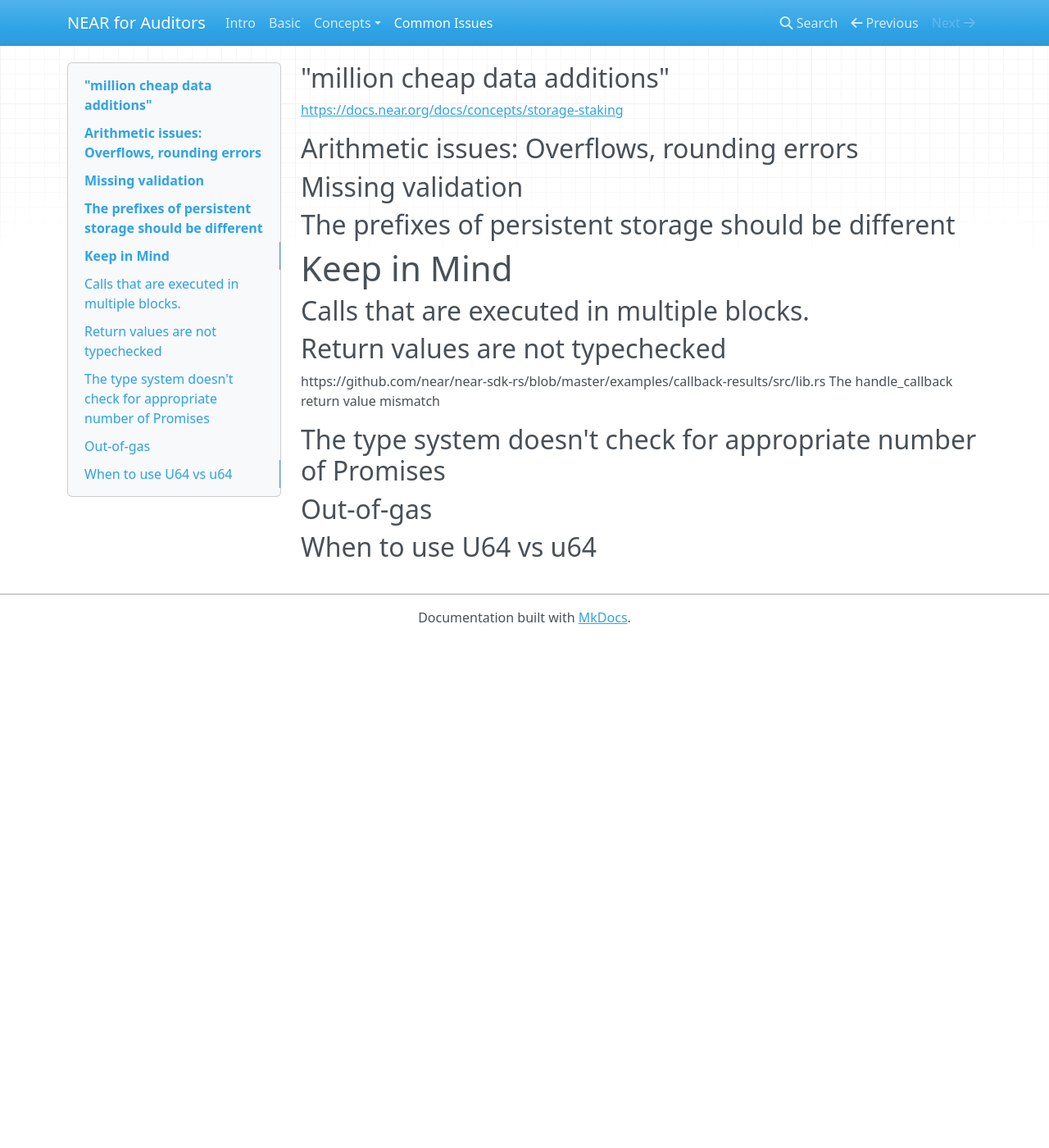
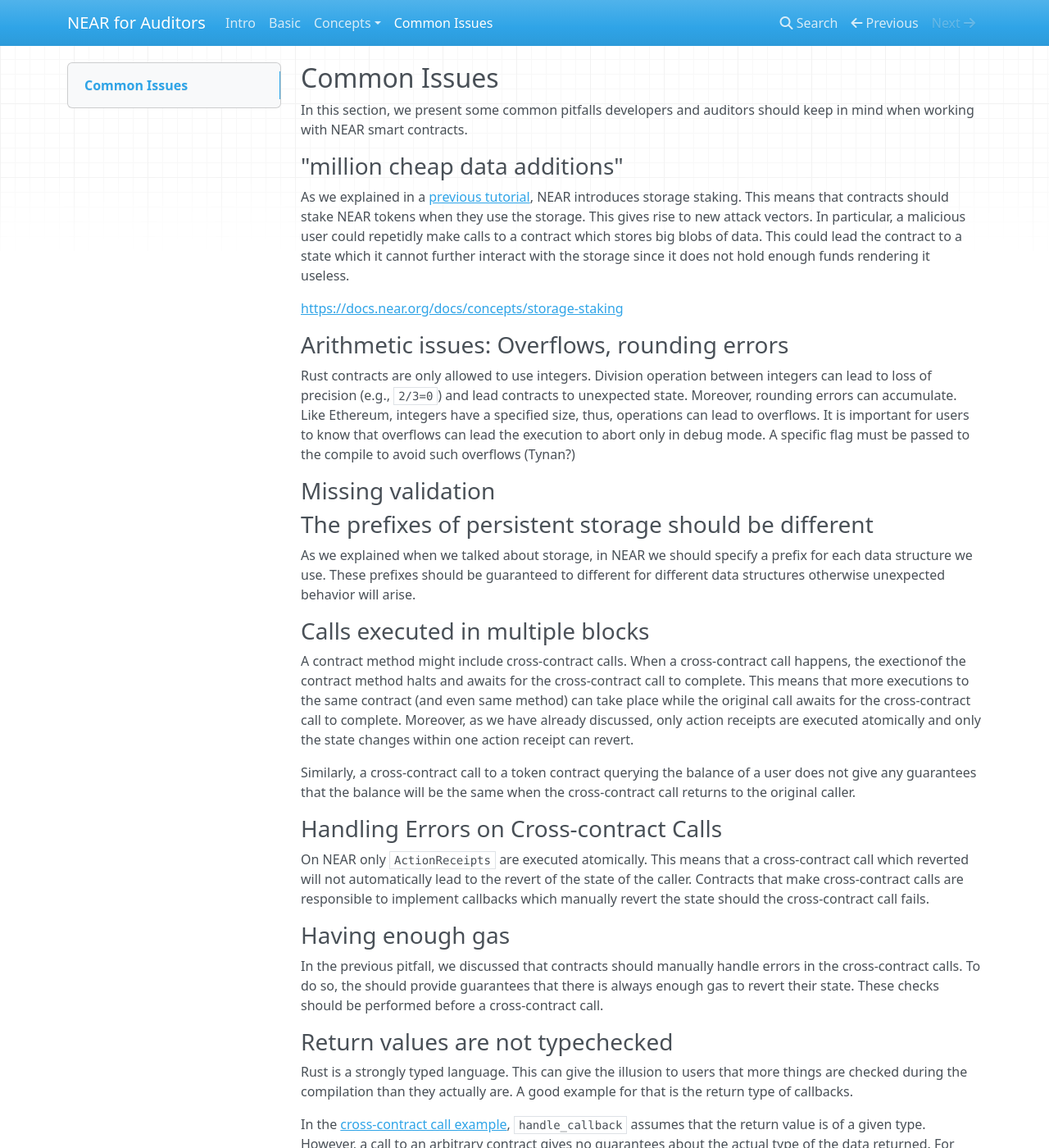
Before and after one commit to ChainSecurity/near-for-auditors, an MkDocs documentation site: the page built from docs/issues.md, in a window 1280 px wide and 1400 px high. Shown: the whole window at 82% size. Built offline with MkDocs 1.6.1, drawn with Linux system fonts in a browser that asks for light colours; nearby versions of some CDN libraries; some of the changed text lies outside the part shown.

```diff
--- a/docs/issues.md
+++ b/docs/issues.md
@@ -1,24 +1,48 @@
-## "million cheap data additions"
+## Common Issues
+
+In this section, we present some common pitfalls developers and auditors should keep in mind when working with NEAR smart contracts.
+
+### "million cheap data additions"
+
+
+As we explained in a [previous tutorial](``storage.md``), NEAR introduces storage staking. This means that contracts should stake NEAR tokens when they use the storage. This gives rise to new attack vectors. In particular, a malicious user could repetidly make calls to a contract which stores big blobs of data. This could lead the contract to a state which it cannot further interact with the storage since it does not hold enough funds rendering it useless.
 
 [https://docs.near.org/docs/concepts/storage-staking](https://docs.near.org/docs/concepts/storage-staking)
 
-## Arithmetic issues: Overflows, rounding errors
+### Arithmetic issues: Overflows, rounding errors
 
-## Missing validation
+Rust contracts are only allowed to use integers. Division operation between integers can lead to loss of precision (e.g., ``2/3=0``) and lead contracts to unexpected state. Moreover, rounding errors can accumulate. Like Ethereum, integers have a specified size, thus, operations can lead to overflows. It is important for users to know that overflows can lead the execution to abort only in debug mode. A specific flag must be passed to the compile to avoid such overflows (Tynan?)
 
-## The prefixes of persistent storage should be different
+### Missing validation
 
-# Keep in Mind
+### The prefixes of persistent storage should be different
 
-## Calls that are executed in multiple blocks.
+As we explained when we talked about storage, in NEAR we should specify a prefix for each data structure we use. These prefixes should be guaranteed to different for different data structures otherwise unexpected behavior will arise.
 
-## Return values are not typechecked
+### Calls executed in multiple blocks
 
-https://github.com/near/near-sdk-rs/blob/master/examples/callback-results/src/lib.rs
-The handle_callback return value mismatch
+A contract method might include cross-contract calls. When a cross-contract call happens, the exectionof the contract method halts and awaits for the cross-contract call to complete. This means that more executions to the same contract (and even same method) can take place while the original call awaits for the cross-contract call to complete. Moreover, as we have already discussed, only action receipts are executed atomically and only the state changes within one action receipt can revert.
 
-## The type system doesn't check for appropriate number of Promises
+Similarly, a cross-contract call to a token contract querying the balance of a user does not give any guarantees that the balance will be the same when the cross-contract call returns to the original caller.
 
-## Out-of-gas
+### Handling Errors on Cross-contract Calls
 
-## When to use U64 vs u64
+On NEAR only ``ActionReceipts`` are executed atomically. This means that a cross-contract call which reverted will not automatically lead to the revert of the state of the caller. Contracts that make cross-contract calls are responsible to implement callbacks which manually revert the state should the cross-contract call fails.
+
+### Having enough gas
+
+In the previous pitfall, we discussed that contracts should manually handle errors in the cross-contract calls. To do so, the should provide guarantees that there is always enough gas to revert their state. These checks should be performed before a cross-contract call.
+
+### Return values are not typechecked
+
+Rust is a strongly typed language. This can give the illusion to users that more things are checked during the compilation than they actually are. A good example for that is the return type of callbacks.
+
+In the [cross-contract call example](cross-contract-calls.md), ``handle_callback`` assumes that the return value is of a given type. However, a call to an arbitrary contract gives no guarantees about the actual type of the data returned. For example a call to an arbitrary contract might return an string while an integer is expected by the callback. This would lead the callback to revert since the decoding would fail
+
+### The type system doesn't check for appropriate number of Promises
+
+Similarly to the previous issue, there are no checks on how many promises should a callback return before it executes. The impact of this is the following. A callback might depend on two promises but might be defined to accept three promises. This means that when it is executed, it will try to read a promise that does not exist and thus, fail.
+
+### When to use U64 vs u64
+
+(Tynan?)
```
Also changed, not shown: docs/basics.md (+2 -2 lines), docs/execution.md (+5 -3 lines), docs/index.md (+14 -4 lines), docs/deployment.md (line endings or trailing spaces).
